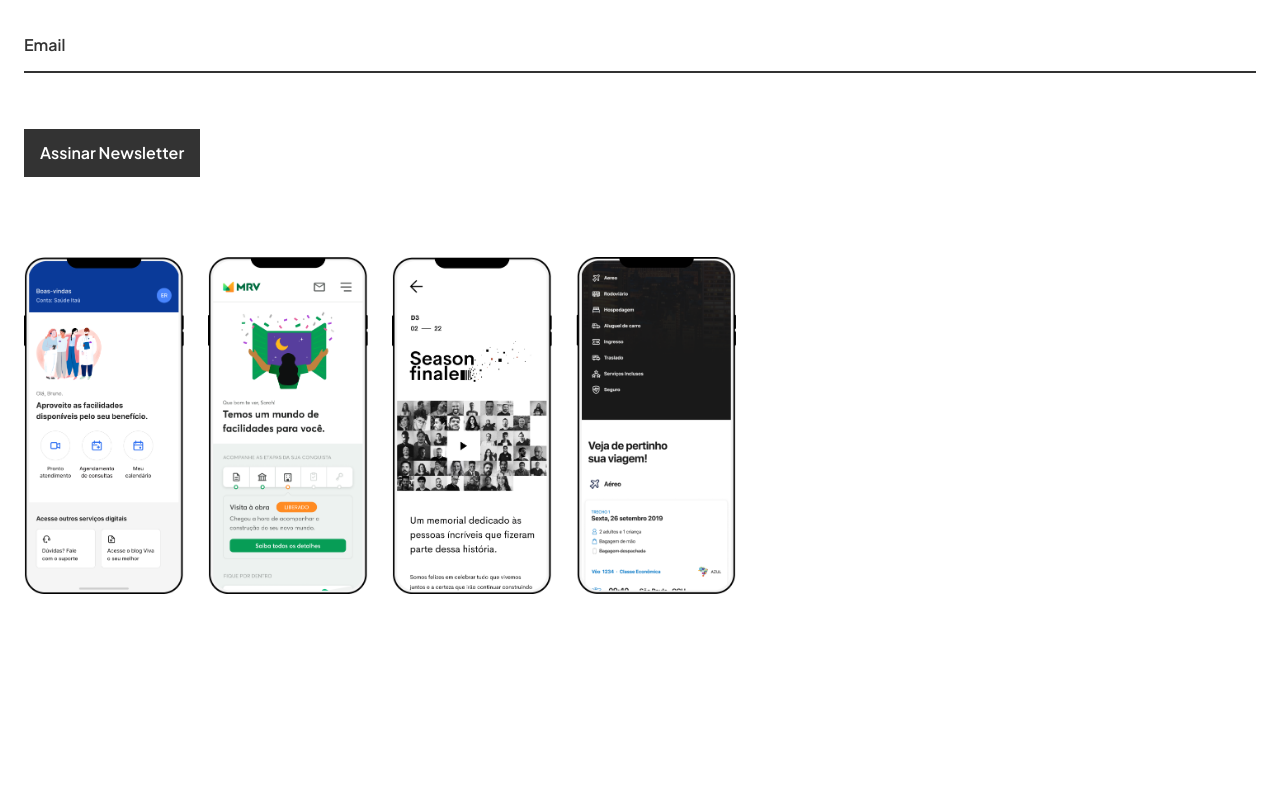
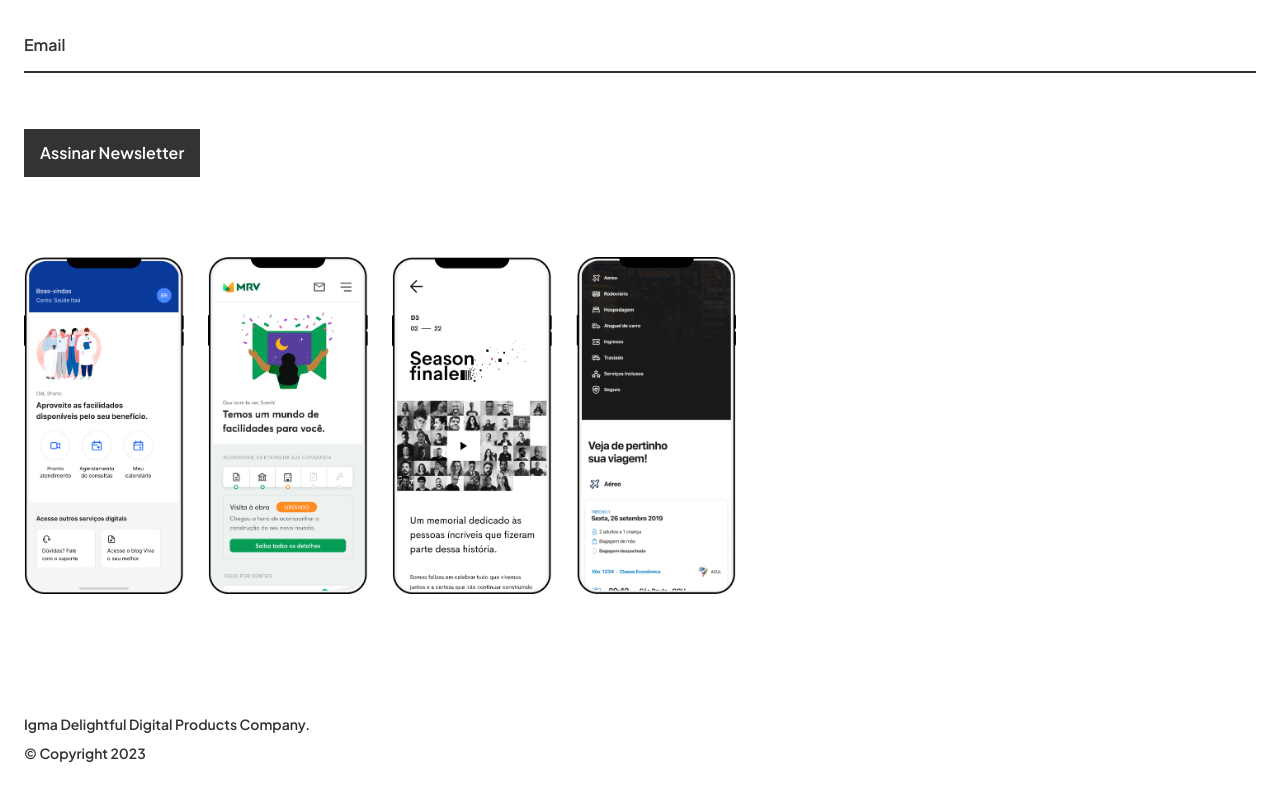
Before and after one commit to apocsenpai/igma-teste, a React (Vite) app: page / in a window 1280 px wide. Shown: the part 3450-4250 px from the top of the page. Before the commit the page ends 4124 px from the top, so only its background shows below. Built offline with nearby package versions, Linux system fonts and the light colour scheme.

Commit message:
feat: implements footer

```diff
--- a/src/App.tsx
+++ b/src/App.tsx
@@ -70,15 +70,18 @@ const App = () => {
             <button className="mt-stack-lg px-inline-xxxs py-3 bg-base-dark-main text-base-light-contrast font-semibold">Assinar Newsletter</button>
           </form>
           <div className="overflow-hidden relative">
-            <div className="flex gap-stack-xxs pl-stack-xxs">
-              <img src={Celular1} alt="MRV" className="max-w-stack-huge"/>
-              <img src={Celular2} alt="Brasil Prev" className="max-w-stack-huge"/>
-              <img src={Celular3} alt="IDB" className="max-w-stack-huge"/>
-              <img src={Celular4} alt="Comgas" className="max-w-stack-huge"/>
+            <div className="flex gap-stack-xxs pl-inline-xxs">
+              <img src={Celular1} alt="MRV" className="max-w-stack-huge" />
+              <img src={Celular2} alt="Brasil Prev" className="max-w-stack-huge" />
+              <img src={Celular3} alt="IDB" className="max-w-stack-huge" />
+              <img src={Celular4} alt="Comgas" className="max-w-stack-huge" />
             </div>
           </div>
         </section>
-
+        <footer className="pt-stack-sm pb-stack-xxl px-inline-xxs">
+          <p className="text-xxs font-semibold leading-lg">Igma Delightful Digital Products Company.</p>
+          <p className="pt-stack-nano text-xxs font-semibold leading-lg">© Copyright 2023</p>
+        </footer>
       </main>
     </div>
   );
```
